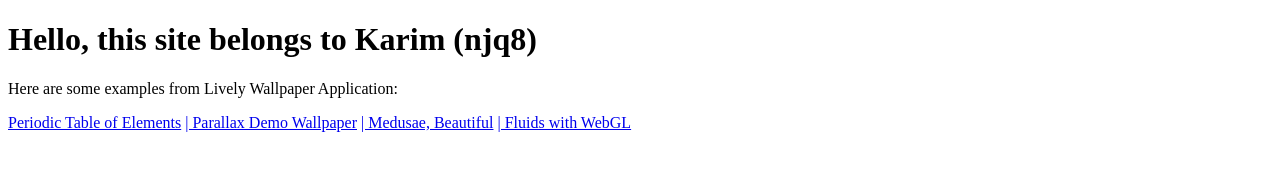
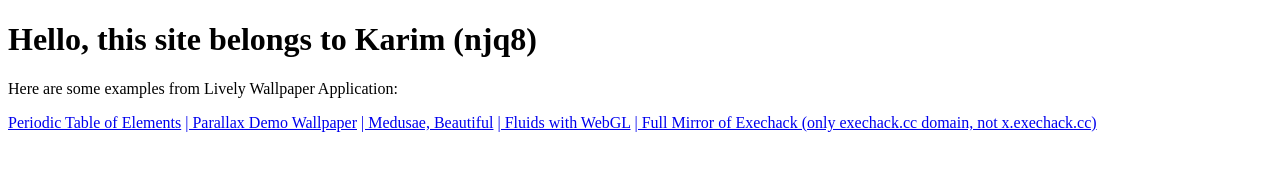
Before and after one commit to mirai993/karim.asia, a plain HTML site: page index.html in a window 1280 px wide. Drawn offline with Linux system fonts and the light colour scheme.

Commit message:
Update index.html

```diff
--- a/index.html
+++ b/index.html
@@ -12,5 +12,6 @@
     <a href="https://karim.asia/parallax"> | Parallax Demo Wallpaper</a>
     <a href="https://karim.asia/medusae"> | Medusae, Beautiful</a>
     <a href="https://karim.asia/fluids"> | Fluids with WebGL</a>
+    <a href="https://karim.asia/exechack"> | Full Mirror of Exechack (only exechack.cc domain, not x.exechack.cc)</a>
   </body>
 </html>
```
